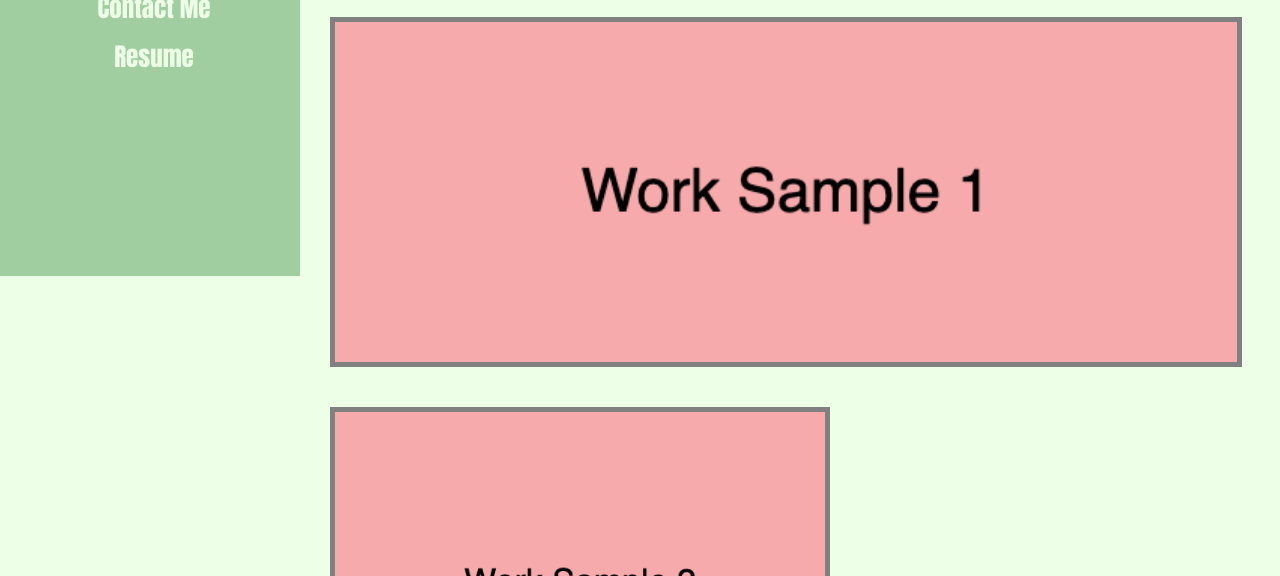
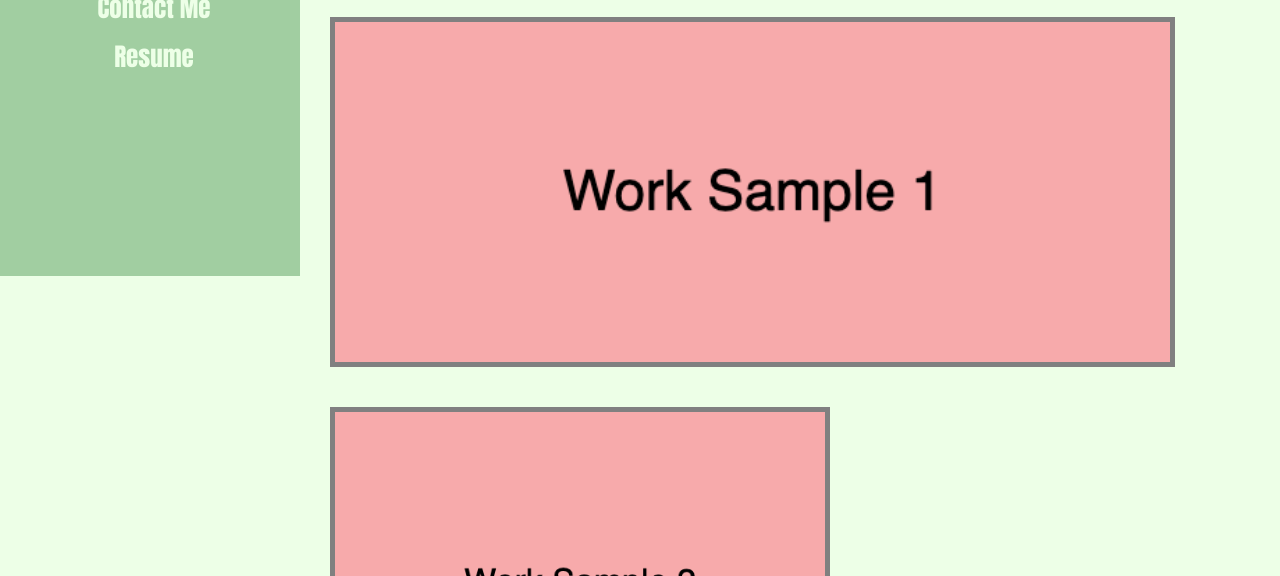
Before and after one commit to alexyn26/Najera-Challenge2-ProfessionalPortfolio, a plain HTML site: page index.html in a window 1280 px wide. Shown: the part 524-1100 px from the top of the page. Drawn offline with Linux system fonts and the light colour scheme.

Commit message:
Update style.css

```diff
--- a/assets/images/style.css
+++ b/assets/images/style.css
@@ -119,7 +119,7 @@ body {
     text-align: center;
     display:inline-block;
     color: rgb(161, 206, 161);
-    width:95%;
+    width:88%;
     height:350px;
     border: 5px solid gray;
     margin: 20px;
```
